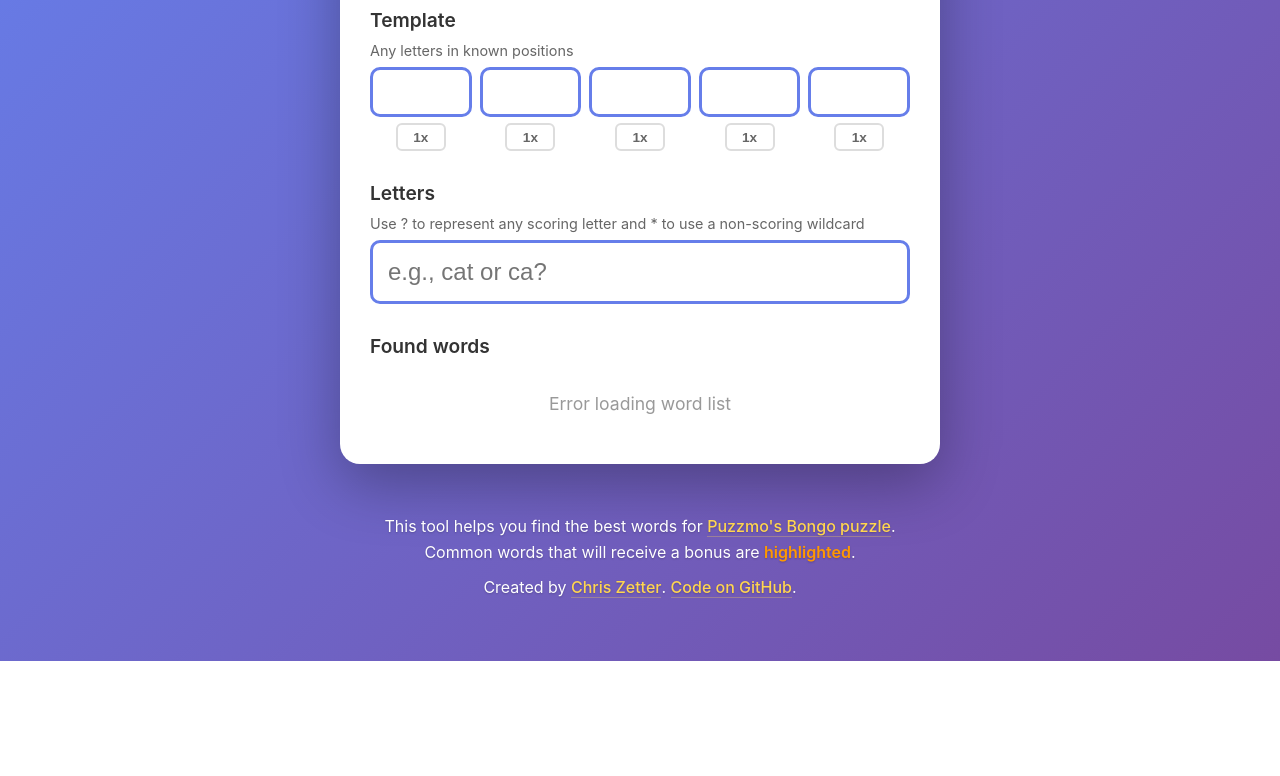
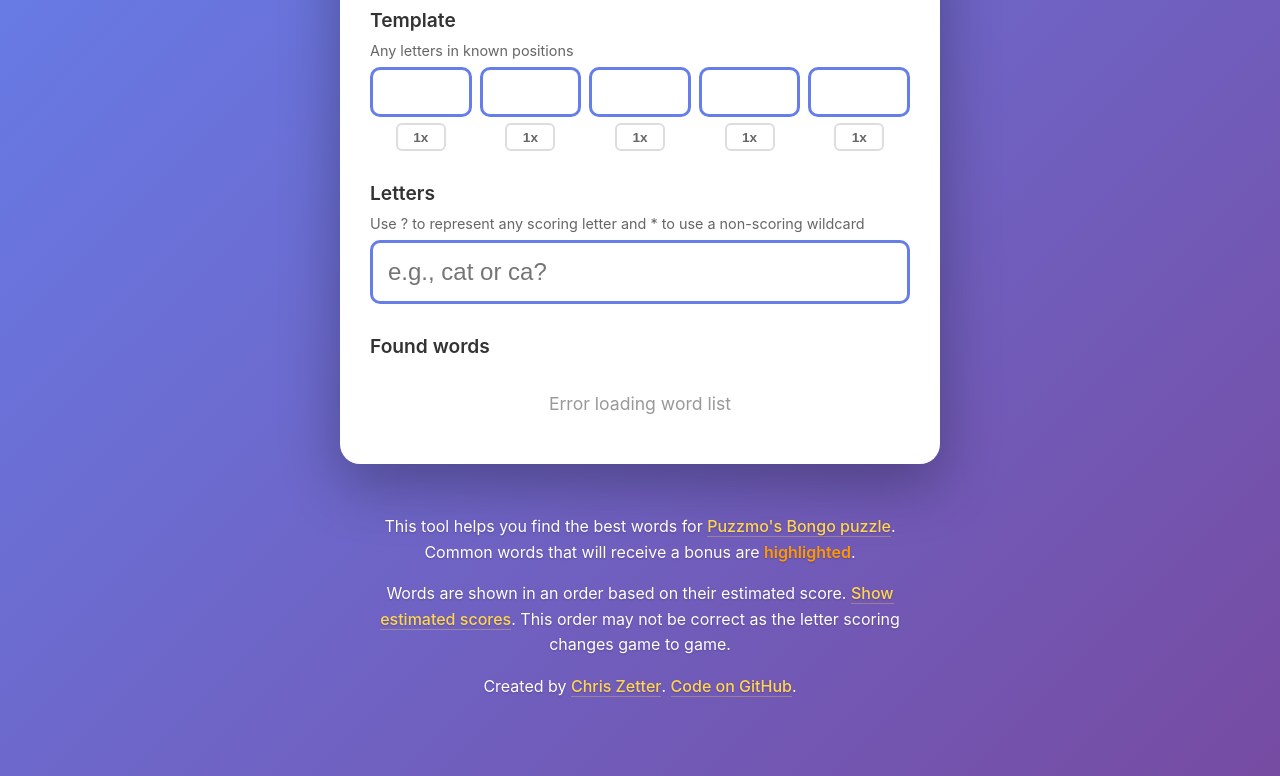
Before and after one commit to zetter/bongograms, a website: page public/index.html in a window 1280 px wide. Shown: the part 171-947 px from the top of the page. Before the commit the page ends 832 px from the top, so only its background shows below. Drawn offline with Linux system fonts and the light colour scheme; no server answers.

Commit message:
Add note about scores

```diff
--- a/public/index.html
+++ b/public/index.html
@@ -51,7 +51,7 @@
         <div class="results">
             <div class="results-header">
                 <span>Found words</span>
-                <a href="#" id="toggle-scores" class="toggle-scores" style="display: none;">Show estimated scores</a>
+
             </div>
             <div id="words-container" class="words-grid">
                 <div class="no-results">Enter letters above to find words</div>
@@ -65,7 +65,12 @@
                 rel="noopener">Puzzmo's Bongo puzzle</a>.
             Common words that will receive a bonus are <span class="highlight-orange">highlighted</span>.
         </p>
-        <p style="padding-top:10px;">Created by <a href="https://chriszetter.com">Chris Zetter</a>. <a
+        <p>
+            Words are shown in an order based on their estimated score. <a href="#" id="toggle-scores"
+                class="toggle-scores">Show estimated scores</a>.
+            This order may not be correct as the letter scoring changes game to game.
+        </p>
+        <p>Created by <a href="https://chriszetter.com">Chris Zetter</a>. <a
                 href="https://github.com/zetter/bongograms">Code on GitHub</a>.</p>
     </div>
 
--- a/public/styles.css
+++ b/public/styles.css
@@ -143,7 +143,6 @@ input[type="text"]:focus {
 }
 
 .toggle-scores {
-    font-size: 0.9rem;
     font-weight: normal;
     color: #667eea;
     text-decoration: none;
@@ -249,6 +248,7 @@ input[type="text"]:focus {
     line-height: 1.6;
     margin: 0;
     text-shadow: 0 1px 2px rgba(0, 0, 0, 0.2);
+    padding-bottom: 1rem;
 }
 
 .footer-text a {
@@ -261,7 +261,6 @@ input[type="text"]:focus {
 
 .footer-text a:hover {
     color: #ffeb3b;
-    border-bottom-color: #ffeb3b;
 }
 
 .highlight-orange {
```
